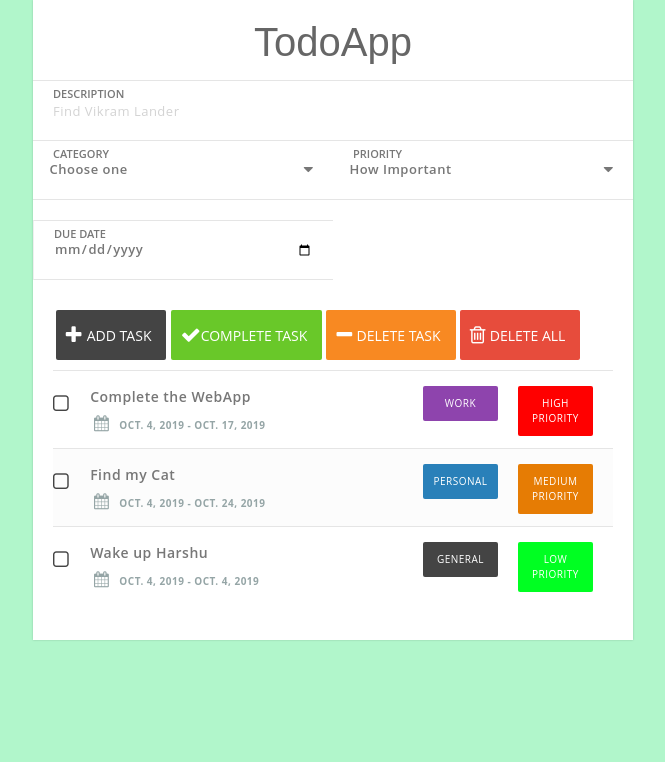
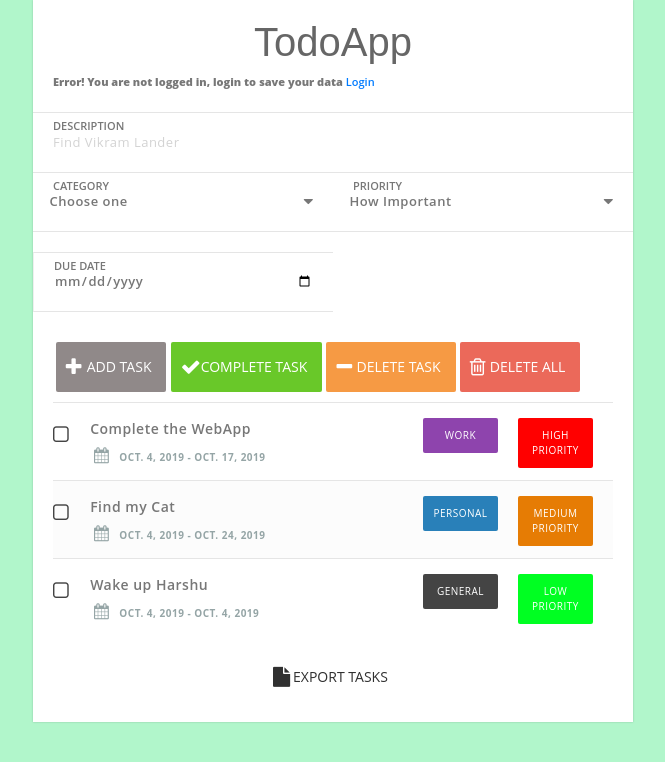
Before and after one commit to hardikajmani/ToDoApp, a Django app: page / in a window 1280 px wide. Shown: the top 762 px of the page, without its empty margins (307-972 px from the left). Run offline with Django 3.2, Linux system fonts and the light colour scheme; data comes from the database, SQL or seed files in the repository; both versions use the stored data as it was after the commit; some libraries are stand-ins or nearby versions.

Commit message:
Work Completed

```diff
--- a/references.txt
+++ b/references.txt
@@ -1,2 +1,3 @@
 1] https://medium.com/fbdevclagos/how-to-build-a-todo-app-with-django-17afdc4a8f8c
 2] https://developer.mozilla.org/en-US/docs/Learn/Server-side/Django/Deployment
+3] https://wsvincent.com/django-user-authentication-tutorial-login-and-logout/
--- a/templates/index.html
+++ b/templates/index.html
@@ -13,7 +13,15 @@
     <div class="container">
             <div class="content">
             <h1>TodoApp</h1>
-            <p class="tagline"></p>
+            <p class="tagline">
+                {% if user.is_authenticated %}
+                <strong >Welcome, {{ user.username }}</strong>
+                <a href="{% url 'logout' %}" >Logout</a>
+                {% else %}
+                   <strong>Error! You are not logged in, login to save your data</strong>
+                    <a href="{% url 'login' %}">Login</a>
+                {% endif %}
+            </p>
             <form action="" method="post">
             {% csrf_token %} <!-- csrf token for basic security -->
                 <div class="inputContainer">
@@ -63,6 +71,10 @@
             {% endfor %}
             </ul><!-- taskList -->
             </form>
+            <div>
+                   <center> <button class="taskExport" name="export" onclick="window.location.href='/export';"><i class="fa fa-file icon"></i> Export Tasks</button></center>
+
+            </div>
             </div><!-- content -->
  </div><!-- container -->
 </div>
--- /dev/null
+++ b/templates/registration/password_reset_complete.html
@@ -0,0 +1,5 @@
+<h1>Password Changed Successfully!</h1>
+
+<p>
+        Your password has been set. You may go ahead and <a href="{% url 'login' %}">Login</a> now.
+      </p>
--- /dev/null
+++ b/templates/registration/password_reset_form.html
@@ -0,0 +1,6 @@
+<h1>Forgot password</h1>
+<form method="post">
+  {% csrf_token %}
+  {{ form.as_p }}
+  <button type="submit">Submit</button>
+</form>
--- /dev/null
+++ b/templates/registration/password_reset_subject.txt
@@ -0,0 +1 @@
+ToDoApp Password Reset
--- a/todoapp/static/css/style.css
+++ b/todoapp/static/css/style.css
@@ -45,12 +45,11 @@ h1 {
     margin: 0;
 }
 .tagline {
-    margin-top: -10px;
-    text-align: center;
+    margin-top: 5px;
+    text-align: auto;
     padding: 5px 20px;
     font-size: 11px;
     font-weight: 600;
-    text-transform: uppercase;
     color: #777;
 }
 /* inputs */
@@ -155,22 +154,33 @@ button {
     font-size: 20px;
 }
 .taskAdd {
-    background: #444;
+    background: rgb(144, 137, 137);
     padding-left: 31px;
 }
 .taskAdd:hover {
     background: #303030;
 }
 
+.taskExport {
+    align: center;
+    background: transparent;
+    color:#303030;
+}
+.taskExport:hover {
+    align: center;
+    background: rgb(42, 61, 230);
+    color: #fff;
+}
+
 .taskDelete {
-    background: #f88922;
+    background: #f69a44;
     padding-left: 30px;
 }
 .taskDelete:hover {
     background: #f5a207;
 }
 .deleteAll {
-    background: #e74c3c;
+    background: #eb695a;
     padding-left: 30px;
 }
 .deleteAll:hover {
--- a/todoapp/urls.py
+++ b/todoapp/urls.py
@@ -15,9 +15,13 @@ Including another URLconf
 """
 from django.contrib import admin
 from django.conf.urls import url
+from django.urls import path, include
 from django.contrib import admin
-from todolist.views import index
+from todolist.views import index, signup, export
 urlpatterns = [
     url(r'^admin/', admin.site.urls),
+    url(r'^accounts/', include('django.contrib.auth.urls')),
+    url(r'^signup/$', signup, name='signup'),
+    url(r'^export/$', export, name='export'),
     url(r'^$', index, name="TodoList"),
 ]
--- a/todolist/views.py
+++ b/todolist/views.py
@@ -1,5 +1,10 @@
 from django.shortcuts import render, redirect
+from django.contrib.auth import login, authenticate
+from django.core.mail import send_mail
+from django.contrib.auth.forms import UserCreationForm
 from .models import TodoList, Category, Priority
+
+from todolist.forms import SignUpForm, ExportForm
 
 
 
@@ -15,7 +20,7 @@ def index(request): #the index view
             date = str(request.POST["date"]) #date
             category = request.POST["category_select"] #category
             priority = request.POST["priority_select"] #category
-            content = title + " -- " + date + " " + category + " priority@" + priority #content
+            content = title + " -- " + date + " " + category + " priority@" + priority + " " + "Status: \"" #content
             Todo = TodoList(title=title, content=content, due_date=date, category=Category.objects.get(name=category), priority=Priority.objects.get(name = priority), status = status)
             Todo.save() #saving the todo
             return redirect("/") #reloading the page
@@ -37,3 +42,37 @@ def index(request): #the index view
                 todo.delete()
 
     return render(request, "index.html", {"todos": todos, "categories":categories, "priorities":priorities, "status":status})
+
+
+def signup(request):
+    if request.method == 'POST':
+        form = SignUpForm(request.POST)
+        if form.is_valid():
+            form.save()
+            username = form.cleaned_data.get('username')
+            raw_password = form.cleaned_data.get('password1')
+            user = authenticate(username=username, password=raw_password)
+            login(request, user)
+            return redirect('/')
+    else:
+        form = SignUpForm()
+    return render(request, 'signup.html', {'form': form})
+
+def export(request):
+    flag = False
+    if request.method == 'POST':
+        form = ExportForm(request.POST)
+        if form.is_valid():
+            email = form.cleaned_data.get('email')
+            message = form.cleaned_data.get('message')
+            todos = TodoList.objects.all()
+            for todo in todos:
+                task = todo.content + todo.status + "\""
+                message += ("<br>" + task)
+
+            send_mail('Exported ToDO Tasks', message, 'no_reply@todoapp.com', [email], html_message=message )
+            flag = True
+            return redirect('/', {'exportFlag':flag})
+    else:
+        form = ExportForm()
+    return render(request, 'export.html', {'form': form})
```
Also changed, not shown: templates/export.html (added, +7 -0 lines), templates/registration/login.html (added, +26 -0 lines), templates/registration/password_reset_confirm.html (added, +13 -0 lines), templates/registration/password_reset_done.html (added, +11 -0 lines), templates/registration/password_reset_email.html (added, +13 -0 lines), templates/signup.html (added, +17 -0 lines), todoapp/settings.py (+13 -0 lines), todolist/forms.py (added, +22 -0 lines), db.sqlite3.
